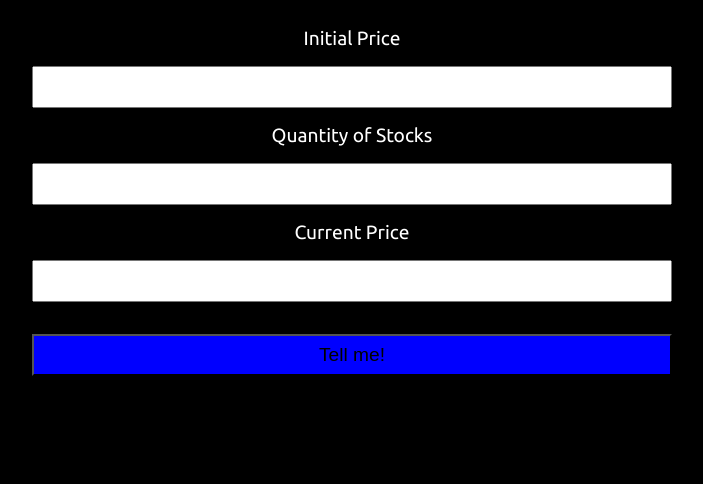
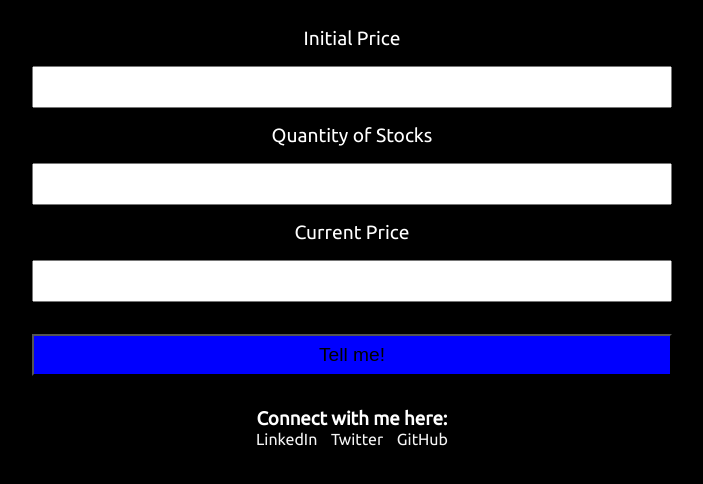
Before and after one commit to TusharAnekar/profit-and-loss-app, a plain HTML site: page index.html in a window 1280 px wide. Shown: the part 90-574 px from the top of the page, without its empty margins (288-991 px from the left). Drawn offline with Linux system fonts and the light colour scheme.

Commit message:
feat & fix - footer added & negative validation

```diff
--- a/app.js
+++ b/app.js
@@ -13,7 +13,12 @@ function clickHandler () {
 function calculateProfitAndLoss (initial, quantity, current) {
 
     if (initial === "" || quantity === "" || current === "") {
+        result.style.color = "red";
         result.innerText = "Please enter all the values in fields.";
+    }
+    else if (initial <= 0 || quantity <= 0 || current <= 0) {
+        result.style.color = "red";
+        result.innerText = "Please enter values greater than zero.";
     }
     else {
         if (Number(current) > Number(initial)) {
--- a/index.html
+++ b/index.html
@@ -27,6 +27,13 @@
         <div id="result"></div>
     </main>
 
+    <footer>
+        <h3>Connect with me here:</h3>
+        <a class="footer-links" href="https://www.linkedin.com/in/tushar-anekar-435033a9/" target="_blank" rel="noopener norefferrer">LinkedIn</a>
+        <a class="footer-links" href="https://twitter.com/TusharAnekar" target="_blank" rel="noopener norefferrer">Twitter</a>
+        <a class="footer-links" href="https://github.com/TusharAnekar" target="_blank" rel="noopener norefferrer">GitHub</a>
+    </footer>
+
     <script src="app.js"></script>
 </body>
 </html>
--- a/styles.css
+++ b/styles.css
@@ -50,3 +50,14 @@ div {
     font-size: larger;
     padding: 1rem;
 }
+
+footer {
+    color: white;
+    text-align: center;
+}
+
+.footer-links {
+    text-decoration: none;
+    color: whitesmoke;
+    padding: 5px;
+}
```
